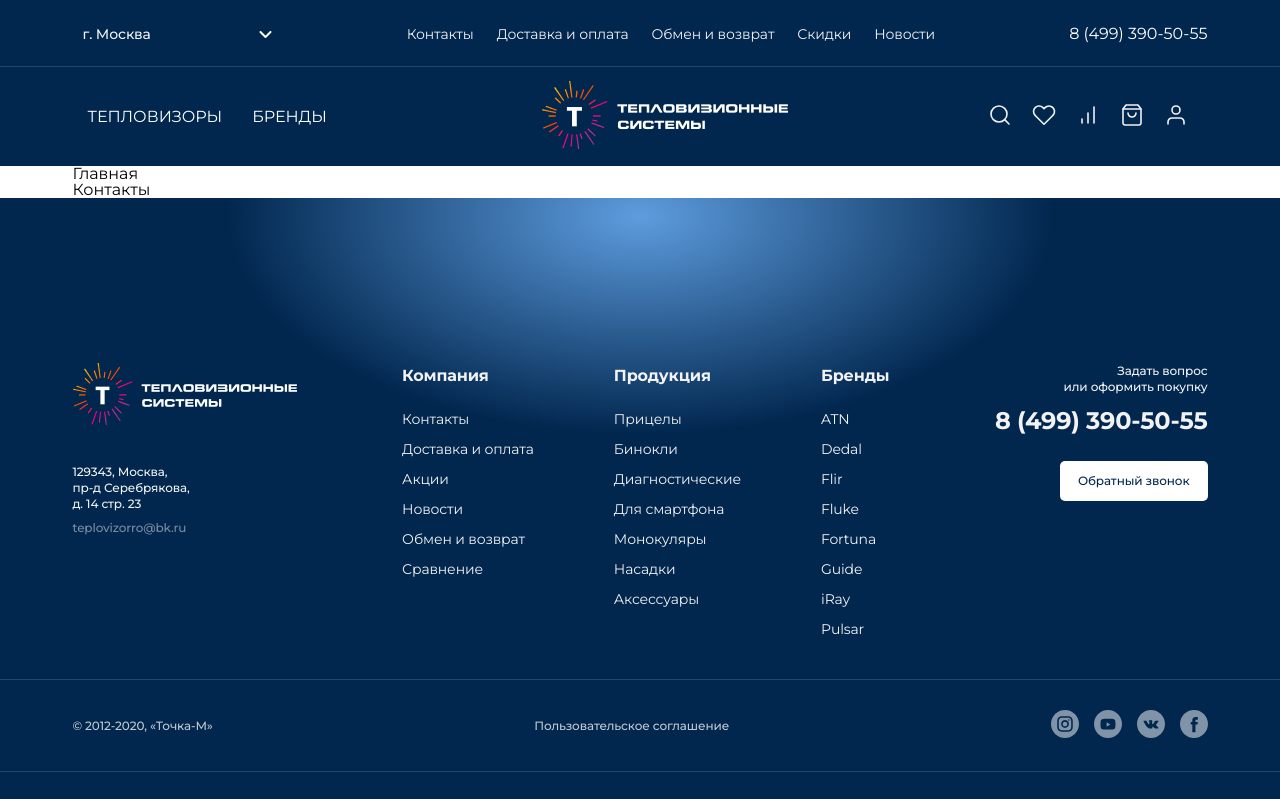
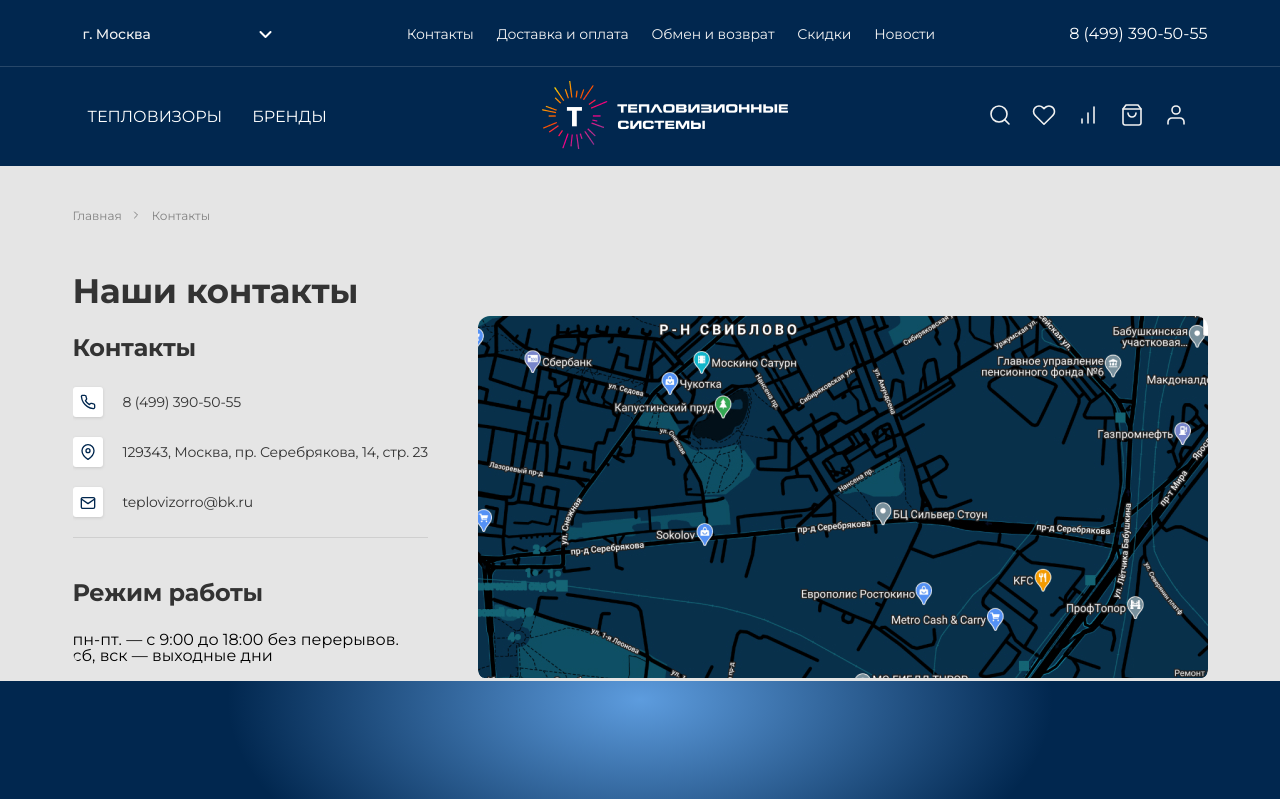
Before and after one commit to ELegek/Teplovizors, a website: page app/contact.html in a window 1280 px wide. Shown: the top 799 px of the page. Drawn offline with nearby package versions, Linux system fonts and the light colour scheme.

Commit message:
Contact page contact

```diff
--- a/app/contact.html
+++ b/app/contact.html
@@ -332,8 +332,10 @@
     </div>
   </header>
 
+  <section class="page">
+    <div class="container">
+
       <section class="breadcrumbs">
-    <div class="container">
         <div class="breadcrumbs__inner">
           <ul class="breadcrumbs__list">
             <li class="breadcrumbs__item">
@@ -344,8 +346,49 @@
             </li>
           </ul>
         </div>
+      </section>
+
+      <section class="contacts">
+        <h2 class="contacts__title">Наши контакты</h2>
+        <div class="contacts__wrapper">
+          <div class="contacts__item">
+            <h3 class="contacts__subtitle">Контакты</h3>
+            <ul class="contacts__inner">
+              <li>
+                <div class="contacts__icon">
+                  <img src="images/phone__icon.svg" alt="">
+                </div>
+                <a href="tel:84993905055" class="contacts__phone">8 (499) 390-50-55</a>
+              </li>
+              <li>
+                <div class="contacts__icon">
+                  <img src="images/geo__icon.svg" alt="">
+                </div>
+                <a href="#" class="contacts__geo">129343, Москва, пр. Серебрякова, 14, стр. 23</a>
+              </li>
+              <li>
+                <div class="contacts__icon">
+                  <img src="images/mail__icon.svg" alt="">
+                </div>
+                <a href="#" class="contacts__mail">teplovizorro@bk.ru</a>
+              </li>
+            </ul>
+            <h3 class="contacts__subtitle">Режим работы</h3>
+            <p class="contacts__text">пн-пт. — с 9:00 до 18:00 без перерывов.
+              <br>сб, вск — выходные дни </p>
+          </div>
+          <div class="contacts__item">
+            <img src="images/geo.jpg" alt="">
+          </div>
         </div>
       </section>
+    </div>
+
+
+
+  </section>
+
+
 
 
 
--- a/app/scss/_global.scss
+++ b/app/scss/_global.scss
@@ -129,3 +129,7 @@ body {
         background-color: #02366e;
     }
 }
+
+.page {
+    background-color: #E5E5E5;
+}
--- /dev/null
+++ b/app/scss/blocks/breadcrumbs/breadcrumbs.scss
@@ -0,0 +1,30 @@
+.breadcrumbs {
+  padding: 40px 0;
+}
+
+.breadcrumbs__list {
+  display: flex;
+  align-items: center;
+}
+
+.breadcrumbs__item {
+  font-size: 12px;
+  line-height: 20px;
+  color: #828282;
+  position: relative;
+  padding-right: 15px;
+  margin-right: 15px;
+
+  &:after {
+    position: absolute;
+    right: -5px;
+    bottom: 7px;
+    content: url(../../../images/breadcrumbs-arrow.svg);
+    width: 12px;
+    height: 12px;
+  }
+}
+
+.breadcrumbs__item:last-child:after {
+  display: none;
+}
--- /dev/null
+++ b/app/scss/blocks/contacts/contacts.scss
@@ -0,0 +1,61 @@
+.contacts__title {
+  font-weight: bold;
+  font-size: 34px;
+  line-height: 50px;
+  letter-spacing: -0.01em;
+  color: #333333;
+}
+
+.contacts__wrapper {
+  display: flex;
+  align-items: center;
+  justify-content: space-between;
+}
+
+.contacts__item {
+  background-color: transparent;
+  border-radius: 12px;
+  overflow: hidden;
+}
+
+.contacts__subtitle {
+  font-weight: bold;
+  font-size: 24px;
+  line-height: 29px;
+  letter-spacing: -0.01em;
+  color: #333333;
+
+  margin-bottom: 25px;
+}
+
+.contacts__inner {
+  font-weight: normal;
+  font-size: 14px;
+  line-height: 20px;
+  letter-spacing: -0.01em;
+  color: #333333;
+
+  border-bottom: 0.7px solid rgba(79, 79, 79, .15);
+  margin-bottom: 40px;
+
+  li {
+    display: flex;
+    align-items: center;
+    margin-bottom: 20px;
+  }
+
+  a {
+    margin-left: 20px;
+  }
+}
+
+.contacts__icon {
+  width: 30px;
+  height: 30px;
+  background: #FFFFFF;
+  box-shadow: 0px 1px 3px rgba(114, 114, 114, 0.25);
+  border-radius: 3px;
+  display: flex;
+  justify-content: center;
+  align-items: center;
+}
--- a/app/scss/style.scss
+++ b/app/scss/style.scss
@@ -27,6 +27,8 @@
 @import "blocks/questions/questions";
 @import "blocks/footer/footer";
 @import "blocks/select/select";
+@import "blocks/breadcrumbs/breadcrumbs";
+@import "blocks/contacts/contacts";
 
 
 @import "media";
```
Also changed, not shown: app/css/blocks/breadcrumbs/breadcrumbs.min.css (added), app/css/blocks/contacts/contacts.min.css (added), app/css/style.min.css, app/images/breadcrumbs-arrow.svg (added), app/images/geo.jpg (added), app/images/geo__icon.svg (added), app/images/mail__icon.svg (added), app/images/phone__icon.svg (added). Lines whose indentation alone changed are shown as unchanged.
